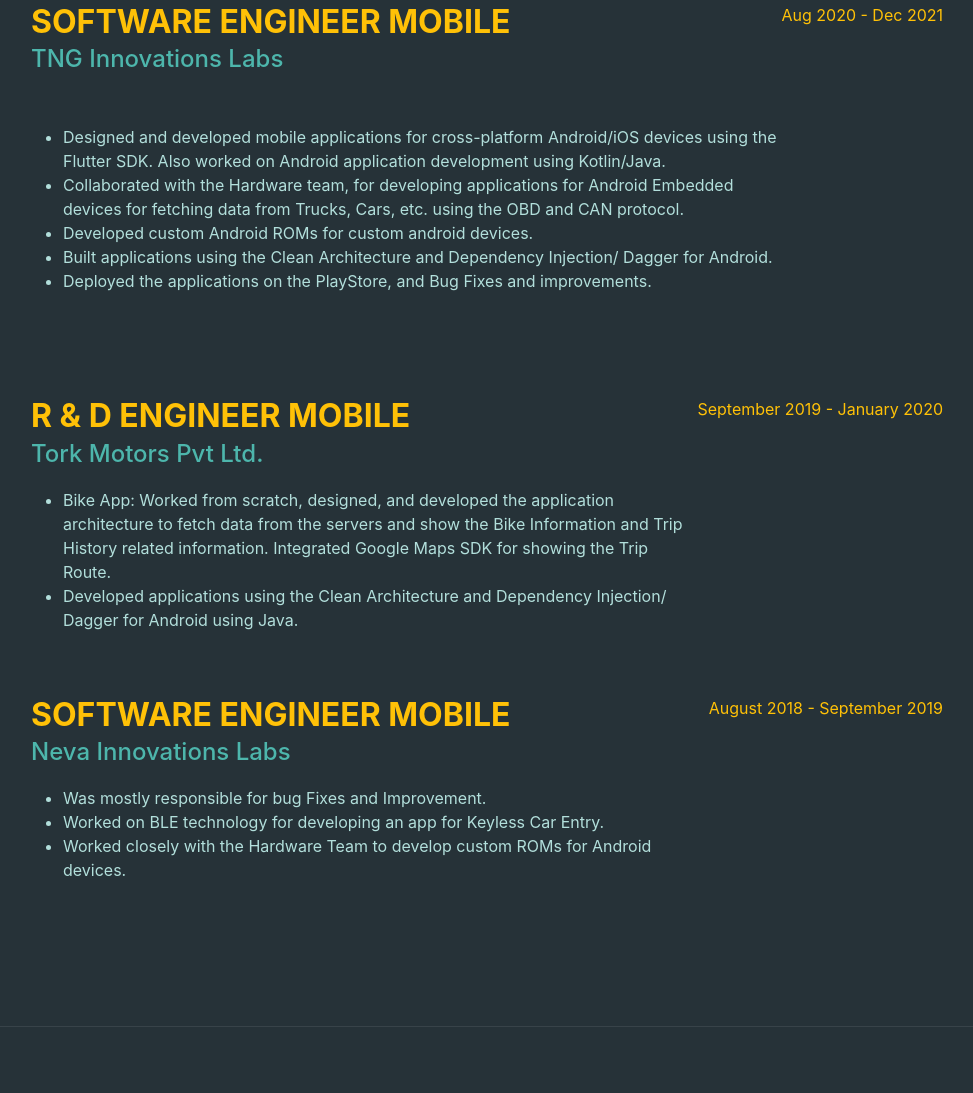
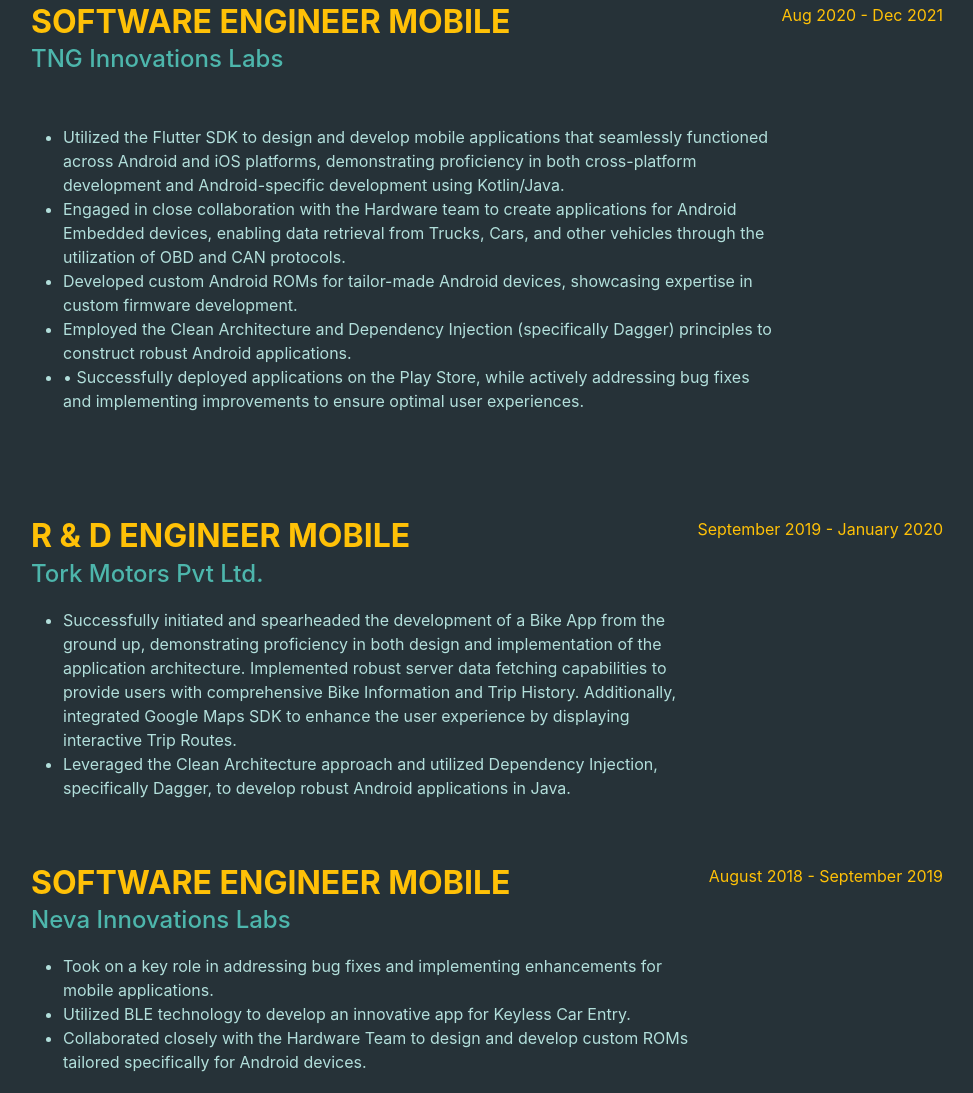
Before and after one commit to upadhyeatul17/upadhyeatul17.github.io, a plain HTML site: page index.html in a window 1280 px wide. Shown: the part 1594-2687 px from the top of the page, without its empty margins (289-1262 px from the left). Drawn offline with nearby package versions, Linux system fonts and the light colour scheme; a web font is replaced by a local one.

Commit message:
update work exp

```diff
--- a/index.html
+++ b/index.html
@@ -92,11 +92,11 @@
                             <div class="subheading mb-3">TNG Innovations Labs</div>
                             <p class="lead mb-5">
                                 <ul>
-                                    <li>Designed and developed mobile applications for cross-platform Android/iOS devices using the Flutter SDK. Also worked on Android application development using Kotlin/Java.</li>
-                                    <li>Collaborated with the Hardware team, for developing applications for Android Embedded devices for fetching data from Trucks, Cars, etc. using the OBD and CAN protocol.</li>
-                                    <li>Developed custom Android ROMs for custom android devices.</li>
-                                    <li>Built applications using the Clean Architecture and Dependency Injection/ Dagger for Android.</li>
-                                    <li>Deployed the applications on the PlayStore, and Bug Fixes and improvements.</li>
+                                    <li>Utilized the Flutter SDK to design and develop mobile applications that seamlessly functioned across Android and iOS platforms, demonstrating proficiency in both cross-platform development and Android-specific development using Kotlin/Java.</li>
+                                    <li>Engaged in close collaboration with the Hardware team to create applications for Android Embedded devices, enabling data retrieval from Trucks, Cars, and other vehicles through the utilization of OBD and CAN protocols.</li>
+                                    <li>Developed custom Android ROMs for tailor-made Android devices, showcasing expertise in custom firmware development.</li>
+                                    <li>Employed the Clean Architecture and Dependency Injection (specifically Dagger) principles to construct robust Android applications.</li>
+                                    <li>•	Successfully deployed applications on the Play Store, while actively addressing bug fixes and implementing improvements to ensure optimal user experiences.</li>
                                 </ul>
                                 <br>
                             </p>
@@ -109,8 +109,8 @@
                             <div class="subheading mb-3">Tork Motors Pvt Ltd.</div>
                             <p>
                                 <ul>
-                                    <li>Bike App: Worked from scratch, designed, and developed the application architecture to fetch data from the servers and show the Bike Information and Trip History related information. Integrated Google Maps SDK for showing the Trip Route.</li>
-                                    <li>Developed applications using the Clean Architecture and Dependency Injection/ Dagger for Android using Java.</li>
+                                    <li>Successfully initiated and spearheaded the development of a Bike App from the ground up, demonstrating proficiency in both design and implementation of the application architecture. Implemented robust server data fetching capabilities to provide users with comprehensive Bike Information and Trip History. Additionally, integrated Google Maps SDK to enhance the user experience by displaying interactive Trip Routes.</li>
+                                    <li>Leveraged the Clean Architecture approach and utilized Dependency Injection, specifically Dagger, to develop robust Android applications in Java.</li>
                                 </ul>
                             </p>
                         </div>
@@ -122,9 +122,9 @@
                             <div class="subheading mb-3">Neva Innovations Labs</div>
                             <p>
                                 <ul>
-                                    <li>Was mostly responsible for bug Fixes and Improvement.</li>
-                                    <li>Worked on BLE technology for developing an app for Keyless Car Entry.</li>
-                                    <li>Worked closely with the Hardware Team to develop custom ROMs for Android devices.</li>
+                                    <li>Took on a key role in addressing bug fixes and implementing enhancements for mobile applications.</li>
+                                    <li>Utilized BLE technology to develop an innovative app for Keyless Car Entry. </li>
+                                    <li>Collaborated closely with the Hardware Team to design and develop custom ROMs tailored specifically for Android devices.</li>
                                 </ul>
                             </p>
                         </div>
@@ -143,7 +143,7 @@
                             <h3 class="mb-0 text-warning">The University of Texas at Arlington</h3>
                             <div class="subheading mb-3">Master of Science, Computer Science</div>
 
-                            <div class="subheading mb-3">GPA: 3.625</div>
+                            <div class="subheading mb-3">GPA: 3.636</div>
                         </div>
                         <div class="flex-shrink-0"><span class="text-warning">January 2022 - Present</span></div>
                     </div>
@@ -177,7 +177,7 @@
                         <div class="flex-grow-1">
                             <h3 class="mb-0 text-warning">Expense Manager Mobile App <a class="social-icon" href="https://www.youtube.com/watch?v=CBQ3bd_zudQ&t=6s&ab_channel=AtulUpadhye" target="_blank" rel="noopener noreferrer"><i class="fab fa-youtube"></i></a> </h3>
                             <hr>
-                            <p class="lead mb-5">As a part of the coursework, developed an android app called Expense Manager, that helps users manage and track their expenses. Application is developed in MVP architecture follows Material Design guidelines and is developed using various packages such as Dagger for DI, and RoomDB for the database. Integrated Firebase Crashlytics for crash reporting.</p>
+                            <p class="lead mb-5">Developed an Android app, Expense Manager, for effective expense management as part of coursework. Implemented MVP architecture following Material Design guidelines for an appealing user interface. Utilized Dagger for Dependency Injection to enhance maintainability and testability. Employed Room DB to efficiently store and retrieve expense data. Integrated Firebase Crashlytics for real-time crash reporting, ensuring a seamless user experience.</p>
 
                         </div>
                         <div class="flex-shrink-0"><span class="text-warning">Aug 2022 - Dec 2022</span></div>
@@ -187,7 +187,7 @@
                             <h3 class="mb-0 text-warning">E-Commerce Application <a class="social-icon" href="https://play.google.com/store/apps/details?id=com.jss.jainscreen" target="_blank" rel="noopener noreferrer"><i class="fab fa-google-play"></i></a> </h3>
                             <hr>
                             <p class="lead mb-5">
-                           Developed an Android app for helping offline businesses to go online, which will help customer to access products, during the COVID pandemic. Created as well as deployed E-Commerce App to the Google PlayStore in Android using Java. Developed APIs for retrieving products using the PHP framework and MySQL as the backend. Created an Admin Dashboard using HTML, CSS, and Bootstrap. Deployed the Admin Dashboard and APIs on the Hostinger.</p>
+                                I developed and deployed an Android app for offline businesses to transition online during the COVID pandemic. The app, created using Java, was successfully published on the Google Play Store for Android users. I implemented PHP and MySQL to develop efficient APIs for seamless product retrieval. Additionally, I designed an intuitive Admin Dashboard using HTML, CSS, and Bootstrap for effective management of products and orders. The Admin Dashboard and APIs were deployed on Hostinger, ensuring reliable accessibility and smooth operations.</p>
                         </div>
                         <div class="flex-shrink-0"><span class="text-warning">December 2021- January 2020</span></div>
                     </div>
```
